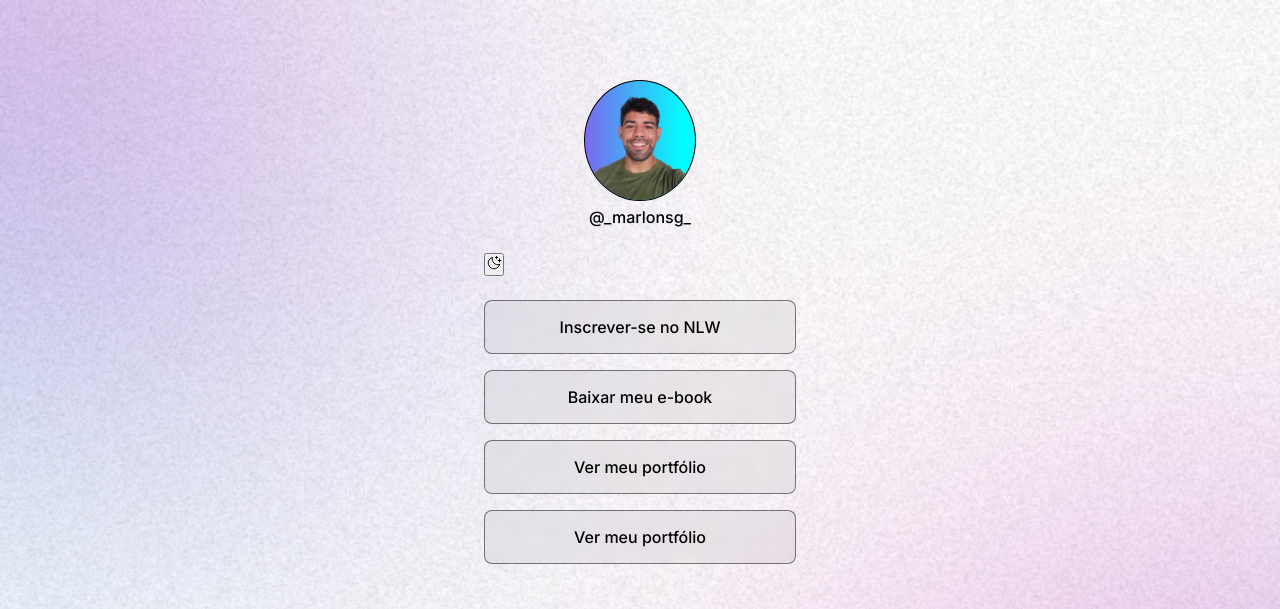
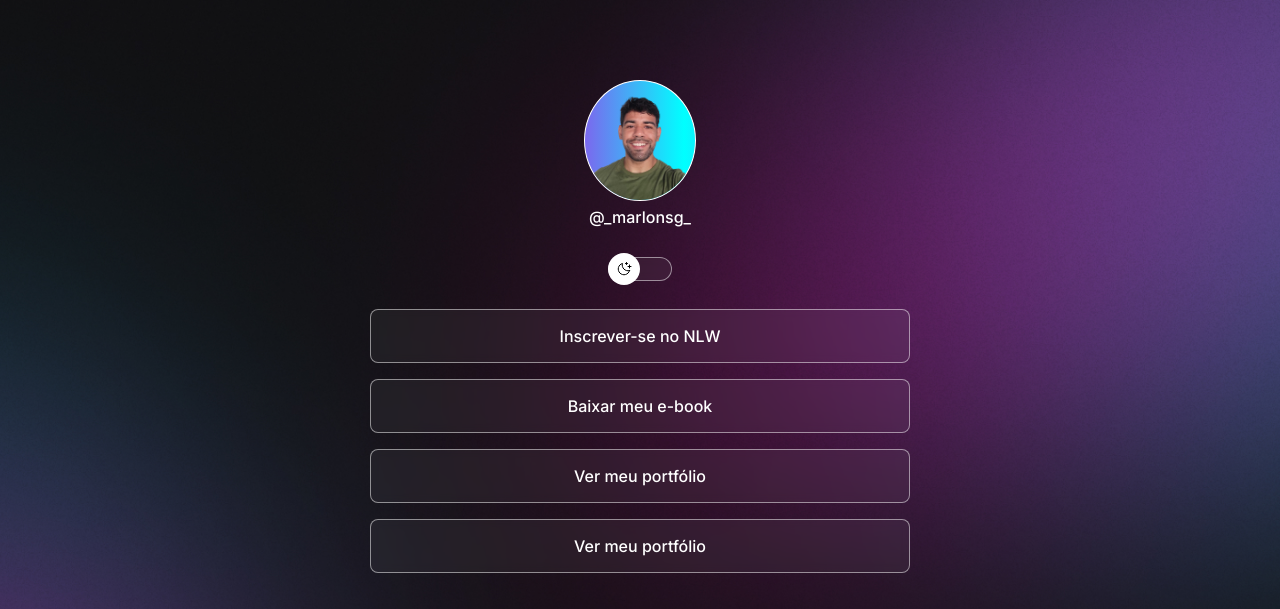
Before and after one commit to marlonsg6/links-page, a plain HTML site: page index.html in a window 1280 px wide. Shown: the top 609 px of the page. Drawn offline with nearby package versions, Linux system fonts and the light colour scheme.

Commit message:
add switch buttton and adjust width container

```diff
--- a/index.html
+++ b/index.html
@@ -1,5 +1,5 @@
 <!DOCTYPE html>
-<html lang="pt-br" class="light">
+<html lang="pt-br">
   <head>
     <link rel="preconnect" href="https://fonts.googleapis.com" />
     <link rel="preconnect" href="https://fonts.gstatic.com" crossorigin />
@@ -23,10 +23,8 @@
         <p>@_marlonsg_</p>
       </div>
 
-      <div id="switch">
-        <button>
-          <img src="./assets/moon-stars.svg" alt="">
-        </button>
+      <div id="switch" onclick="toggleMode()">
+        <button></button>
         <span></span>
       </div>
 
@@ -64,5 +62,7 @@
       nomodule
       src="https://unpkg.com/ionicons@7.1.0/dist/ionicons/ionicons.js"
     ></script>
+
+    <script src="./script.js"></script>
   </body>
 </html>
--- /dev/null
+++ b/script.js
@@ -0,0 +1,20 @@
+function toggleMode() {
+  const html = document.documentElement
+  html.classList.toggle('light')
+
+  // if (html.classList.contains("light")) {
+  //   html.classList.remove("light")
+  // } else {
+  //   html.classList.add("light")
+  // }
+
+  //pegar tag
+  // const img = document.querySelector('#profile img')
+
+  //substituir img
+  // if (html.classList.contains("light")) {
+  //   img.setAttribute("src", "")
+  // } else {
+  //   img.setAttribute("src", "./assets/foto-perfil-marlon.png")
+  // }
+}
--- a/style.css
+++ b/style.css
@@ -1,48 +1,52 @@
-*{
+* {
   margin: 0;
   padding: 0;
   box-sizing: border-box;
 }
 
-:root{
+:root {
   --text-color: white;
   --bg-url: url(./assets/bg-mobile.jpg);
   --stroke-color: rgba(255, 255, 255, 0.5);
   --surface-color: rgba(255, 255, 255, 0.05);
   --surface-color-hover: rgba(0, 0, 0, 0.02);
   --highlight-color: rgba(255, 255, 255, 0.2);
+  --switch-bg-url: url(./assets/moon-stars.svg);
 }
 
-.light{
+.light {
   --text-color: black;
   --bg-url: url(./assets/bg-mobile-light.jpg);
   --stroke-color: rgba(0, 0, 0, 0.5);
   --surface-color: rgba(0, 0, 0, 0.05);
   --surface-color-hover: rgba(0, 0, 0, 0.02);
   --highlight-color: rgba(0, 0, 0, 0.1);
+  --switch-bg-url: url(./assets/sun.svg);
 }
 
-body{
+body {
   background: var(--bg-url) no-repeat top center/cover;
+  height: 100vh;
 }
 
-body *{
+body * {
   font-family: "Inter", sans-serif;
   color: var(--text-color);
 }
 
-#container{
-    width: 360px;
+#container {
+  width: 100%;
+  max-width: 588px;
   margin: 56px auto auto;
   padding: 0 24px;
 }
 
-#profile{
+#profile {
   text-align: center;
   padding: 24px;
 }
 
-#profile .sombra-interna img{
+#profile .sombra-interna img {
   width: 112px;
   border: 1px solid var(--text-color);
   border-radius: 50%;
@@ -51,15 +55,50 @@ body *{
   animation: gradient-animation 5s ease infinite;
 }
 
-
-
-#profile p{
+#profile p {
   font-weight: 500;
   line-height: 24px;
 }
 
+/* switch */
+#switch {
+  position: relative;
+  width: 64px;
+  margin: 4px auto;
+}
+
+#switch button {
+  width: 32px;
+  height: 32px;
+  border: 0;
+  border-radius: 50%;
+  background: white var(--switch-bg-url) no-repeat center;
+  position: absolute;
+  top: 50%;
+  left: 0;
+  z-index: 1;
+  transform: translateY(-50%);
+}
+
+.light #switch button {
+  right: 0;
+  left: initial;
+}
+
+#switch span {
+  display: block;
+  width: 64px;
+  height: 24px;
+  background: var(--surface-color);
+  border: 1px solid var(--stroke-color);
+  backdrop-filter: blur(4px);
+  -webkit-backdrop-filter: blur(4px);
+  border-radius: 9999px;
+}
+
 /* Links */
-ul{
+
+ul {
   list-style: none;
   display: flex;
   flex-direction: column;
@@ -67,7 +106,7 @@ ul{
   padding: 24px 0;
 }
 
-ul li a{
+ul li a {
   border: 1px solid var(--stroke-color);
   display: flex;
   align-items: center;
@@ -79,22 +118,22 @@ ul li a{
   -webkit-backdrop-filter: blur(4px);
   text-decoration: none;
   font-weight: 500;
-    transition: background .2s;
+  transition: background 0.2s;
 }
 
-ul li a:hover{
+ul li a:hover {
   background-color: var(--surface-color-hover);
   border: 1.5px solid var(--text-color);
 }
 
-#social-links{
+#social-links {
   display: flex;
   justify-content: center;
   padding: 24px 0;
   font-size: 24px;
 }
 
-#social-links a{
+#social-links a {
   display: flex;
   align-items: center;
   justify-content: center;
@@ -103,12 +142,23 @@ ul li a:hover{
   border-radius: 50%;
 }
 
-#social-links a:hover{
+#social-links a:hover {
   background-color: var(--highlight-color);
 }
 
-footer{
+footer {
   padding: 24px 0;
   text-align: center;
   font-size: 14px;
 }
+
+/* media queries */
+@media (min-width: 700px) {
+  :root {
+    --bg-url: url(./assets/bg-desktop.jpg);
+  }
+
+  .light {
+    --bg-url: url(./assets/bg-mobile-light.jpg);
+  }
+}
```
Lines whose indentation alone changed are shown as unchanged.
